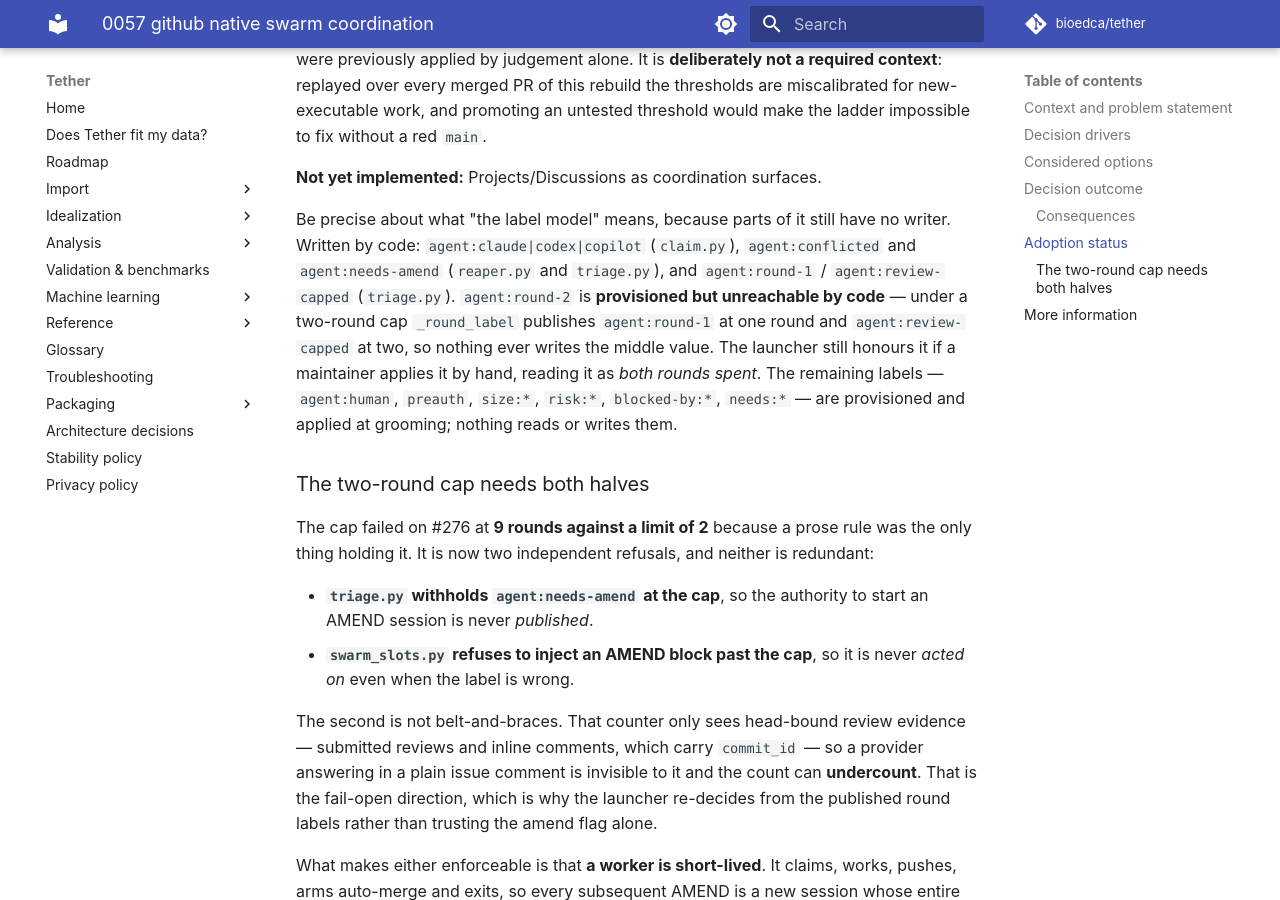
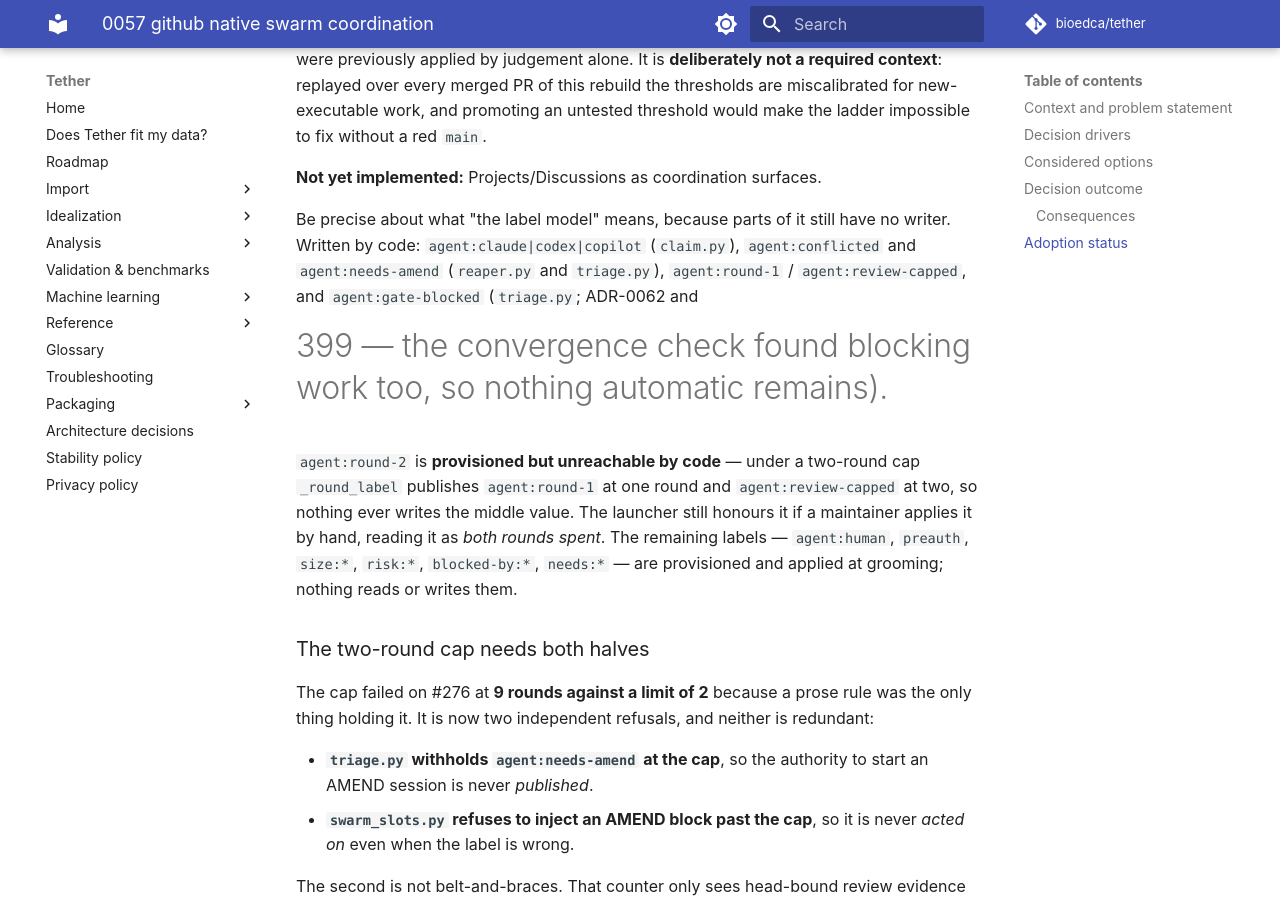
Before and after one commit to bioedca/tether, an MkDocs documentation site: the page built from docs/adr/0057-github-native-swarm-coordination.md, in a window 1280 px wide and 900 px high, scrolled down 3948 px. Built offline with MkDocs 1.6.1 and Material for MkDocs 9.7.7, drawn with Linux system fonts in a browser that asks for light colours; comment, search, counter and statistics services are not loaded; the version menu is left out.

Commit message:
fix(agents): let a capped worker actually run the convergence check
Three Codex findings on this PR, and the first is the one that mattered: the rule was in the
contract but not in the text the worker reads.

`amend.md`'s Do-not section still said to request no further review and, at round CAP, to
escalate instead. That injected task text is what a worker follows, so a capped PR would exit
without asking the one final CodeRabbit verification the new rule requires - unable to satisfy its
gate for the same reason as before, one layer down. The exception is now stated there, along with
what happens if the check comes back blocking.

The workflow summary tested only `capped` and told the next operator that every capped PR needs
the maintainer. Since this change a capped PR whose convergence check came back clean is the lane
COMPLETE, so that message pointed at escalation for a mergeable pull request. It now reads `gate`
and says which of the two states it is in.

ADR-0057's label model enumerates what code writes, and this adds a writer, so
`agent:gate-blocked` joins the list. The label itself is already provisioned - `_apply` treats a
failed add as fatal, so an unprovisioned name would fail the run rather than publish the
maintainer-stop state.

```diff
--- a/docs/adr/0057-github-native-swarm-coordination.md
+++ b/docs/adr/0057-github-native-swarm-coordination.md
@@ -144,7 +144,8 @@
 
 Be precise about what "the label model" means, because parts of it still have no writer. Written by
 code: `agent:claude|codex|copilot` (`claim.py`), `agent:conflicted` and `agent:needs-amend`
-(`reaper.py` and `triage.py`), and `agent:round-1` / `agent:review-capped` (`triage.py`).
+(`reaper.py` and `triage.py`), `agent:round-1` / `agent:review-capped`, and `agent:gate-blocked` (`triage.py`; ADR-0062 and
+#399 — the convergence check found blocking work too, so nothing automatic remains).
 `agent:round-2` is **provisioned but unreachable by code** — under a two-round cap `_round_label`
 publishes `agent:round-1` at one round and `agent:review-capped` at two, so nothing ever writes the
 middle value. The launcher still honours it if a maintainer applies it by hand, reading it as *both
```
Also changed, not shown: .agents/tasks/amend.md (+8 -4 lines), 1 other file.
